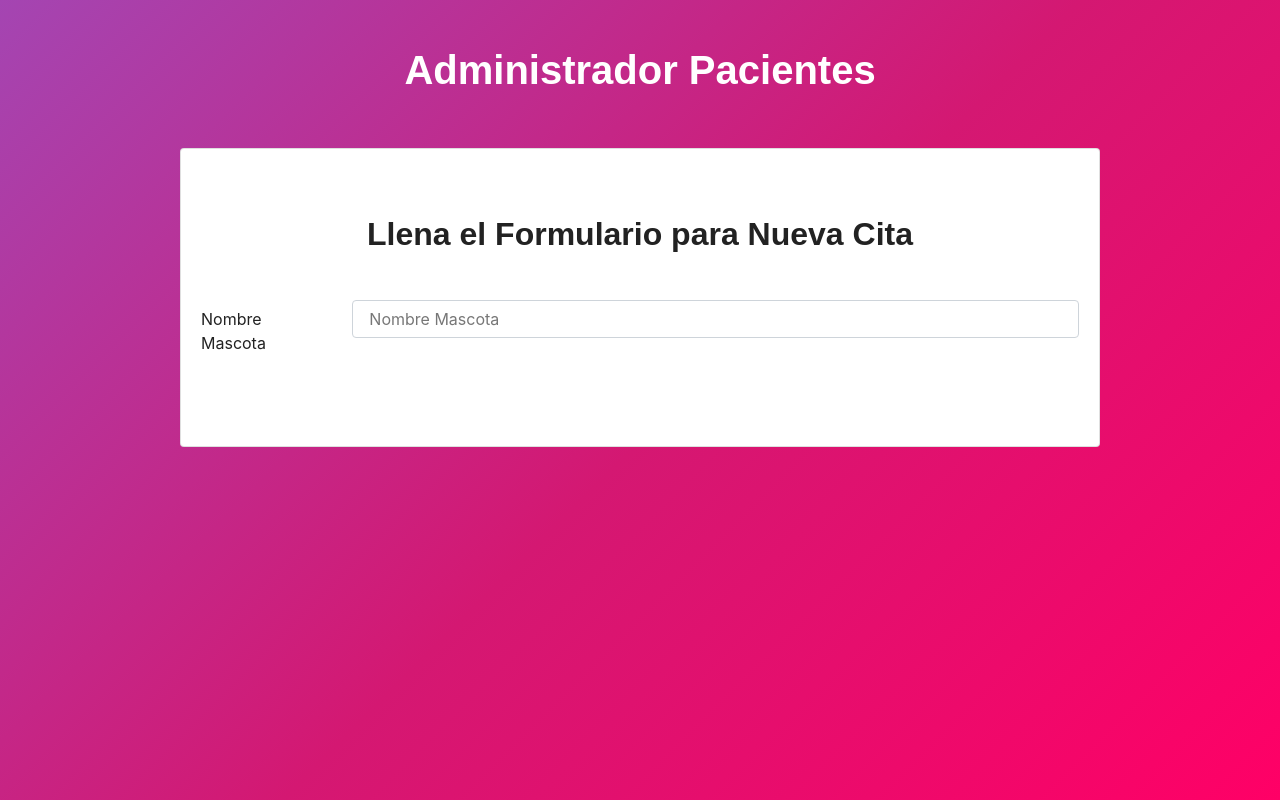
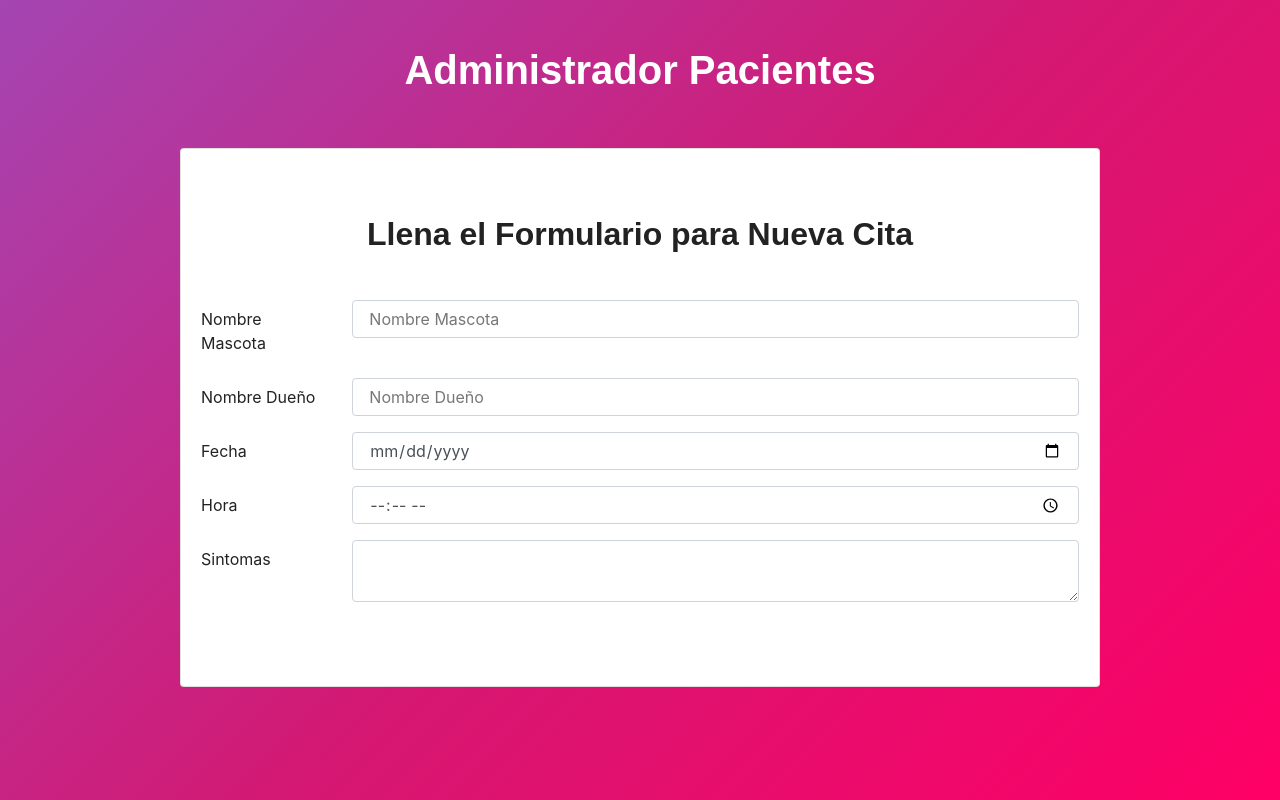
Before and after one commit to crisroddev/react-hooks-redux, a React (Create React App) app in the folder administrador-pacientes/: page / in a window 1280 px wide. Built offline with nearby package versions, Linux system fonts and the light colour scheme; a web font is replaced by a local one.

Commit message:
terminando form

```diff
--- a/administrador-pacientes/src/components/NuevaCita.js
+++ b/administrador-pacientes/src/components/NuevaCita.js
@@ -26,6 +26,55 @@ class NuevaCita extends Component {
                                 />
                             </div>
                         </div>
+                        <div className="row form-group">
+                            <label className="col-sm-4 col-lg-2 col-form-label">
+                                Nombre Dueño
+                            </label>
+                            <div className="col-sm-8 col-lg-10">
+                                <input
+                                     type="text"
+                                     className="form-control"
+                                     placeholder="Nombre Dueño"
+                                     name="propietario"
+                                />
+                            </div>
+                        </div>
+                        <div className="row form-group">
+                            <label className="col-sm-4 col-lg-2 col-form-label">
+                                Fecha
+                            </label>
+                            <div className="col-sm-8 col-lg-10">
+                                <input
+                                     type="date"
+                                     className="form-control"
+                                     name="fecha"
+                                />
+                            </div>
+                        </div>
+                        <div className="row form-group">
+                            <label className="col-sm-4 col-lg-2 col-form-label">
+                                Hora
+                            </label>
+                            <div className="col-sm-8 col-lg-10">
+                                <input
+                                     type="time"
+                                     className="form-control"
+                                     name="hora"
+                                />
+                            </div>
+                        </div>
+                        <div className="row form-group">
+                            <label className="col-sm-4 col-lg-2 col-form-label">
+                                Sintomas
+                            </label>
+                            <div className="col-sm-8 col-lg-10">
+                                <textarea
+                                    type="text"
+                                    className="form-control"
+                                    name="sintomas">
+                                </textarea>
+                            </div>
+                        </div>
                     </form>
                 </div>
 
```
